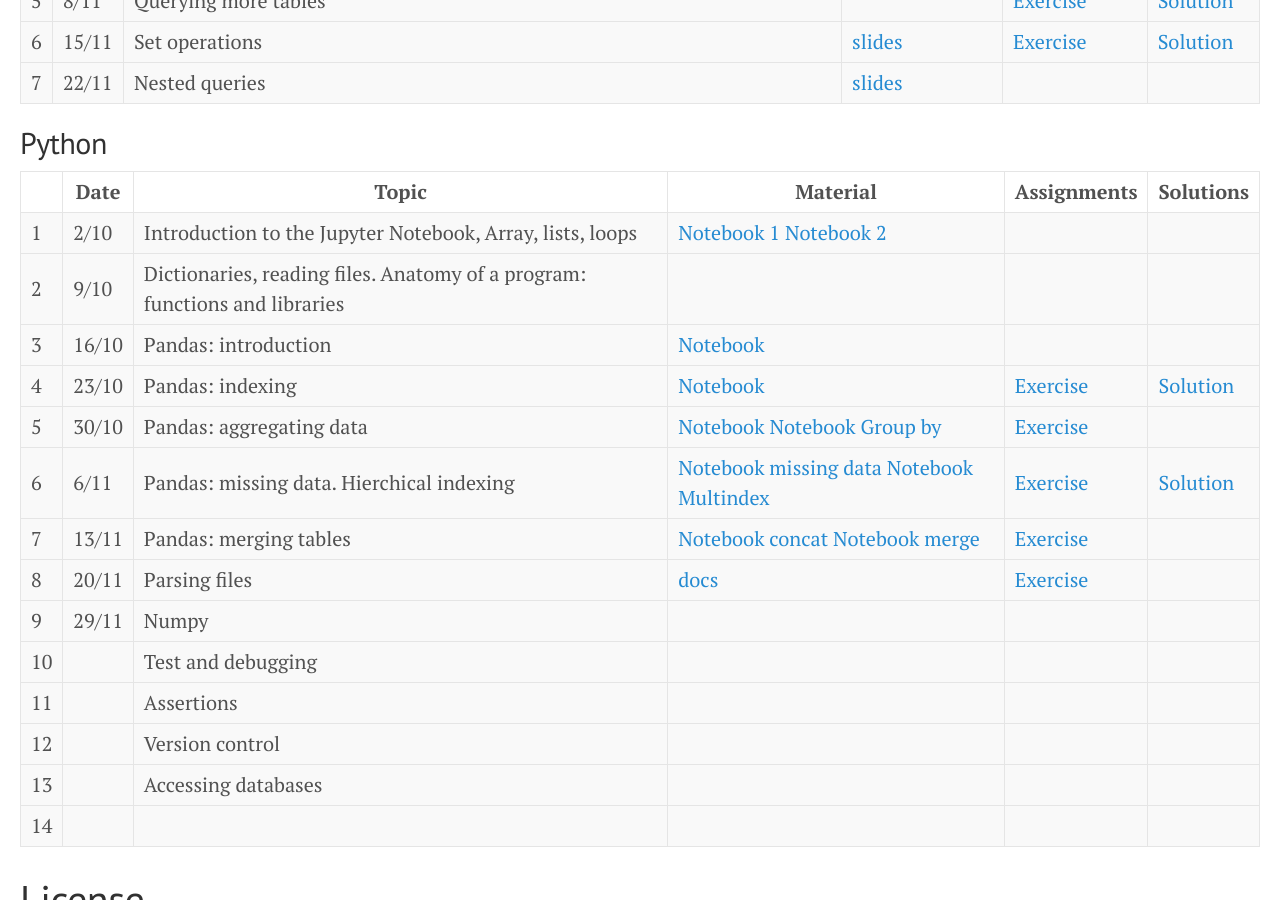
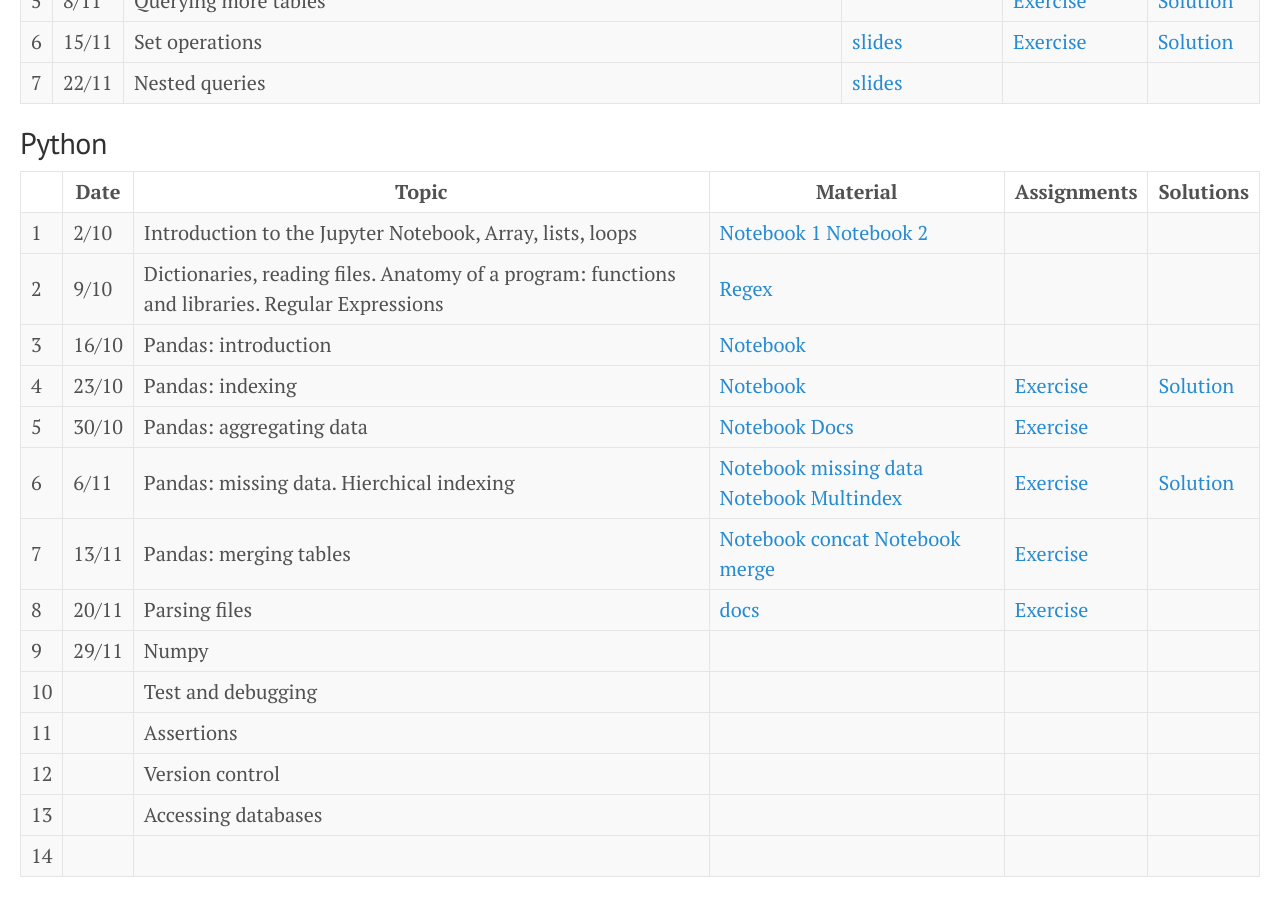
Before and after one commit to gdv/foundationsCS, a Jekyll site: the page built from docs/index.md, in a window 1280 px wide and 900 px high, scrolled down 343 px. Built offline with Jekyll 4.4.1, drawn with Linux system fonts in a browser that asks for light colours.

Commit message:
Fixed links

```diff
--- a/docs/index.md
+++ b/docs/index.md
@@ -30,13 +30,13 @@
 | -- | ----- | -------------------------------------- | ---------- | ------------- | --------- |
 | 1  | 2/10  |Introduction to the Jupyter Notebook, Array, lists, loops    | [Notebook 1](https://jakevdp.github.io/PythonDataScienceHandbook/01.00-ipython-beyond-normal-python.html) [Notebook 2](https://github.com/gdv/EngComp/blob/master/modules/1_offtheground/1_Interacting_with_Python.ipynb)           |               |           |
 | -- | ----- | -------------------------------------- | ---------- | ------------- | --------- |
-| 2  | 9/10  |Dictionaries, reading files. Anatomy of a program: functions and libraries  |            |               |           |
+| 2  | 9/10  |Dictionaries, reading files. Anatomy of a program: functions and libraries. Regular Expressions  | [Regex](https://docs.python.org/3/howto/regex.html)       |               |           |
 | -- | ----- | -------------------------------------- | ---------- | ------------- | --------- |
 | 3  | 16/10 |Pandas: introduction                    | [Notebook](https://jakevdp.github.io/PythonDataScienceHandbook/03.01-introducing-pandas-objects.html)   |               |           |
 | -- | ----- | -------------------------------------- | ---------- | ------------- | --------- |
-| 4  | 23/10 |Pandas: indexing                        | [Notebook](http://elearning.unimib.it/mod/url/view.php?id=188292)   |[Exercise](http://elearning.unimib.it/mod/page/view.php?id=186786)  |[Solution](http://elearning.unimib.it/mod/resource/view.php?id=188299)|
+| 4  | 23/10 |Pandas: indexing                        | [Notebook](https://github.com/jakevdp/PythonDataScienceHandbook/blob/master/notebooks/03.02-Data-Indexing-and-Selection.ipynb)   |[Exercise](http://elearning.unimib.it/mod/page/view.php?id=186786)  |[Solution](http://elearning.unimib.it/mod/resource/view.php?id=188299)|
 | -- | ----- | -------------------------------------- | ---------- | ------------- | --------- |
-| 5  | 30/10      |Pandas: aggregating data                | [Notebook](http://elearning.unimib.it/mod/url/view.php?id=188294) [Notebook Group by](http://elearning.unimib.it/mod/url/view.php?id=188328)| [Exercise](http://elearning.unimib.it/mod/page/view.php?id=188293)||
+| 5  | 30/10      |Pandas: aggregating data                | [Notebook](https://github.com/jakevdp/PythonDataScienceHandbook/blob/f2c4a8af3f6e7e5f455469839e31b09ab6c22868/notebooks/02.04-Computation-on-arrays-aggregates.ipynb) [Docs](http://pandas.pydata.org/pandas-docs/stable/groupby.html)| [Exercise](py-05-groupby)||
 | -- | ----- | -------------------------------------- | ---------- | ------------- | --------- |
 | 6  | 6/11  |Pandas: missing data. Hierchical indexing        | [Notebook missing data](https://jakevdp.github.io/PythonDataScienceHandbook/03.04-missing-values.html) [Notebook Multindex](https://jakevdp.github.io/PythonDataScienceHandbook/03.05-hierarchical-indexing.html)| [Exercise](py-07-multindex)| [Solution](https://github.com/gdv/foundationsCS/blob/master/py-07-multindex.ipynb)          |
 | -- | ----- | -------------------------------------- | ---------- | ------------- | --------- |
```
Also changed, not shown: docs/py-05-groupby.md (added, +12 -0 lines).
